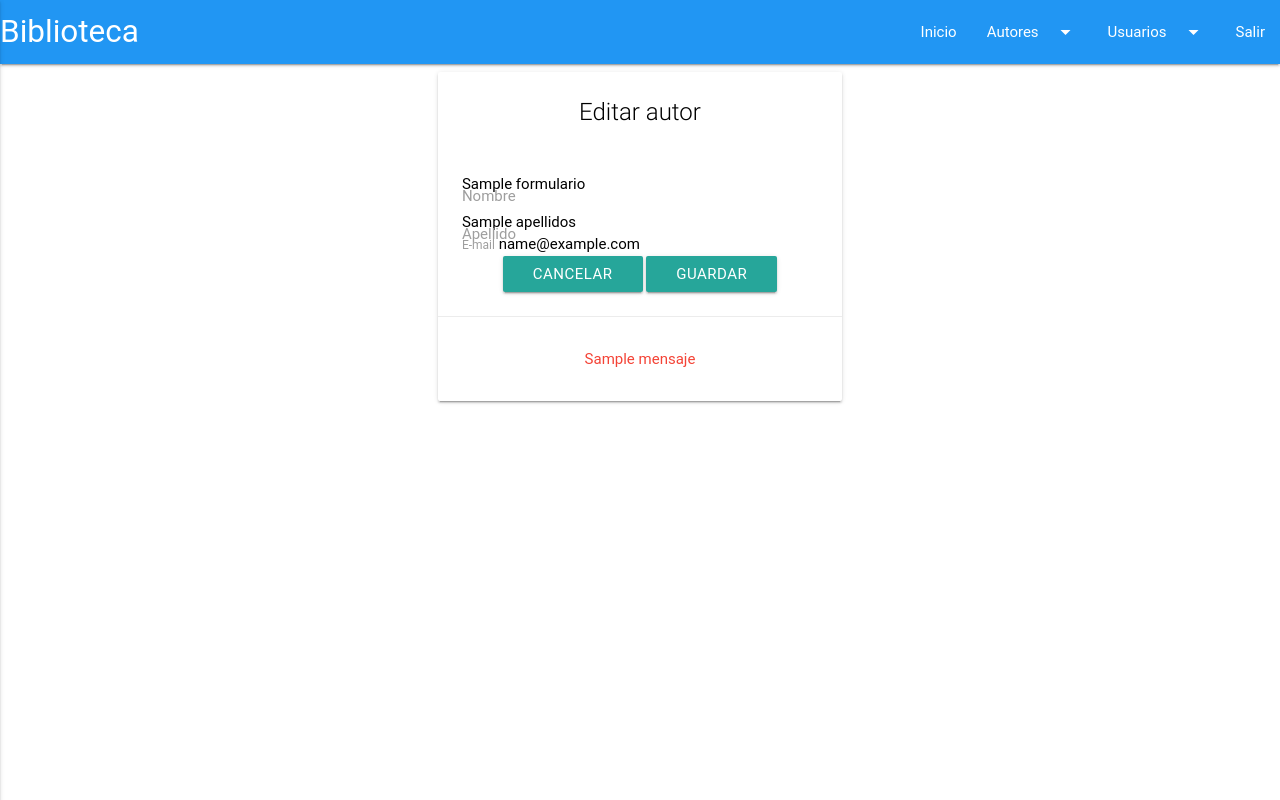
After one commit to elmerestuardo/proyectofinalPC, a Django app: template blog/templates/blog/editar_autor.html in a window 1280 px wide. The commit adds this page. Run offline with Django 3.2, Linux system fonts and the light colour scheme; the template is opened without the code that fills it: most values are stand-ins (such as "Sample title", 1, 10 or a date in 2020); some libraries are stand-ins or nearby versions; some web fonts are replaced.

Commit message:
actualizacion color y otros

```diff
--- a/blog/templates/blog/base_admin.html
+++ b/blog/templates/blog/base_admin.html
@@ -13,16 +13,21 @@
     $('ul.tabs').tabs();
     $(".button-collapse").sideNav();
     $('select').material_select();
-    $(".dropdown-button").dropdown({
-      hover: false,
-
+    $('.dropdown-button').dropdown({
+      inDuration: 300,
+      outDuration: 225,
+      constrain_width: false, // Does not change width of dropdown to that of the activator
+      hover: true, // Activate on hover
+      gutter: 0, // Spacing from edge
+      belowOrigin: false, // Displays dropdown below the button
+      alignment: 'left' // Displays dropdown with edge aligned to the left of button
     });
   });
   </script>
 </head>
 <body>
   <ul id="dropdown1" class="dropdown-content">
-    <li><a href="/administrador/libros/agregar_autor">Agregar</a></li>
+    <li><a href="/administrador/autores/agregar_autor">Agregar</a></li>
     <li class="divider"></li>
     <li><a href="#!">Modificar</a></li>
     <li class="divider"></li>
@@ -38,18 +43,18 @@
     <li class="divider"></li>
   </ul>
   <nav>
-    <div class="nav-wrapper">
+    <div class="nav-wrapper blue">
       <a href="#!" class="brand-logo">Biblioteca</a>
       <a href="#" data-activates="mobile-demo" class="button-collapse"><i class="material-icons">menu</i></a>
       <ul class="right hide-on-med-and-down">
         <li><a href="/">Inicio</a></li>
-        <li><a class="dropdown-button" data-beloworigin="true" href="#!" data-activates="dropdown1">Libros<i class="material-icons right">arrow_drop_down</i></a></li>
+        <li><a class="dropdown-button" href="#!" data-activates="dropdown1">Autores<i class="material-icons right">arrow_drop_down</i></a></li>
         <li><a class="dropdown-button" href="#!" data-activates="dropdown2">Usuarios<i class="material-icons right">arrow_drop_down</i></a></li>
         <li><a href="/salir">Salir</a></li>
       </ul>
       <ul class="side-nav" id="mobile-demo">
         <li><a href="/">Inicio</a></li>
-        <li><a class="dropdown-button" href="#!" data-activates="dropdown1">Libros<i class="material-icons right">arrow_drop_down</i></a></li>
+        <li><a class="dropdown-button" href="#!" data-activates="dropdown1">Autores<i class="material-icons right">arrow_drop_down</i></a></li>
         <li><a class="dropdown-button" href="#!" data-activates="dropdown2">Usuarios<i class="material-icons right">arrow_drop_down</i></a></li>
         <li><a href="/salir">Salir</a></li>
       </ul>
--- /dev/null
+++ b/blog/templates/blog/editar_autor.html
@@ -0,0 +1,35 @@
+{%extends 'blog/base_admin.html'%}
+{%block content%}
+<div class="row">
+  <div class="col s12 m6 offset-m3 l4 offset-l4">
+    <div class="card black-text">
+      <form method="POST">{% csrf_token %}
+      <div class="card-content">
+        <center><span class="card-title">Editar autor</span></center>
+        <br>
+        {{ formulario.non_field_errors }}
+        <div class="input-field">
+            {{ formulario.nombre.errors }}
+            <label for="{{ formulario.username.id_for_label }}">Nombre</label>
+            {{ formulario.nombre }}
+        </div>
+        <div class="input-field">
+            {{ formulario.apellidos.errors }}
+            <label for="{{ formulario.password.id_for_label }}">Apellido</label>
+            {{ formulario.apellidos }}
+        </div>
+        <div class="">
+            {{ formulario.email.errors }}
+            <label for="{{ formulario.groups.id_for_label }}">E-mail</label>
+            {{ formulario.email }}
+        </div>
+        <center><a href="/" class="btn waves-effect waves-light">Cancelar</a> <button class="btn waves-effect waves-light" type="submit">Guardar</button> </center>
+      </div>
+      <div class="card-action">
+        <p ><center class="red-text">{{ mensaje }}</center></p>
+      </div>
+      </form>
+    </div>
+  </div>
+</div>
+{%endblock%}
--- a/blog/urls.py
+++ b/blog/urls.py
@@ -6,5 +6,6 @@ urlpatterns = [
         url(r'^administrador$', views.administrador),
         url(r'^usuario/libros/listado$', views.usuario),
         url(r'^salir$', views.salir),
-        url(r'^administrador/libros/agregar_autor$', views.agregar_autor),
+        url(r'^administrador/autores/agregar_autor$', views.agregar_autor),
+        url(r'^administrador/autores/editar_autor$', views.editar_autor),
 ]
```
Also changed, not shown: blog/templates/blog/usuario.html (+29 -3 lines), blog/views.py (+14 -0 lines).
